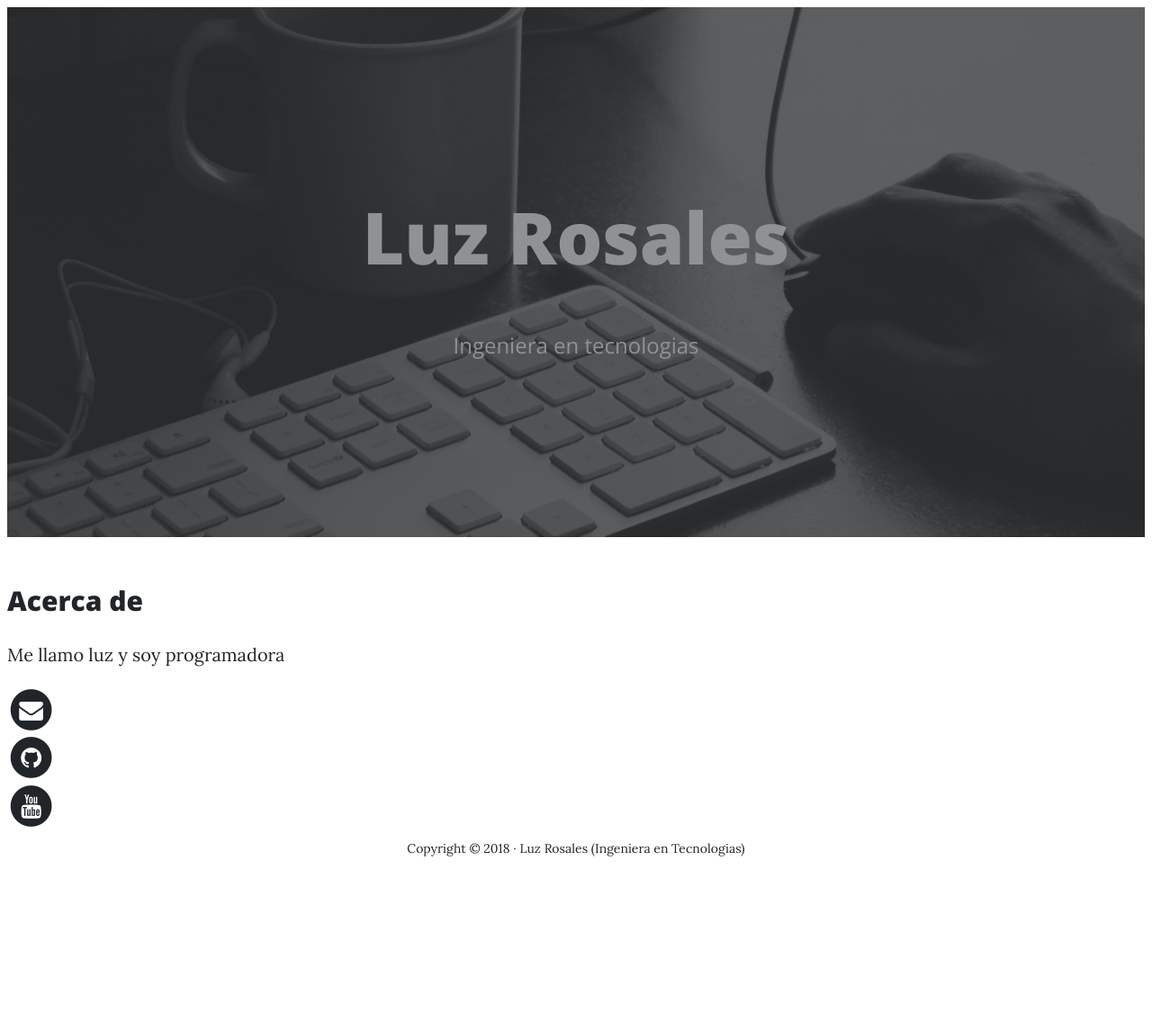
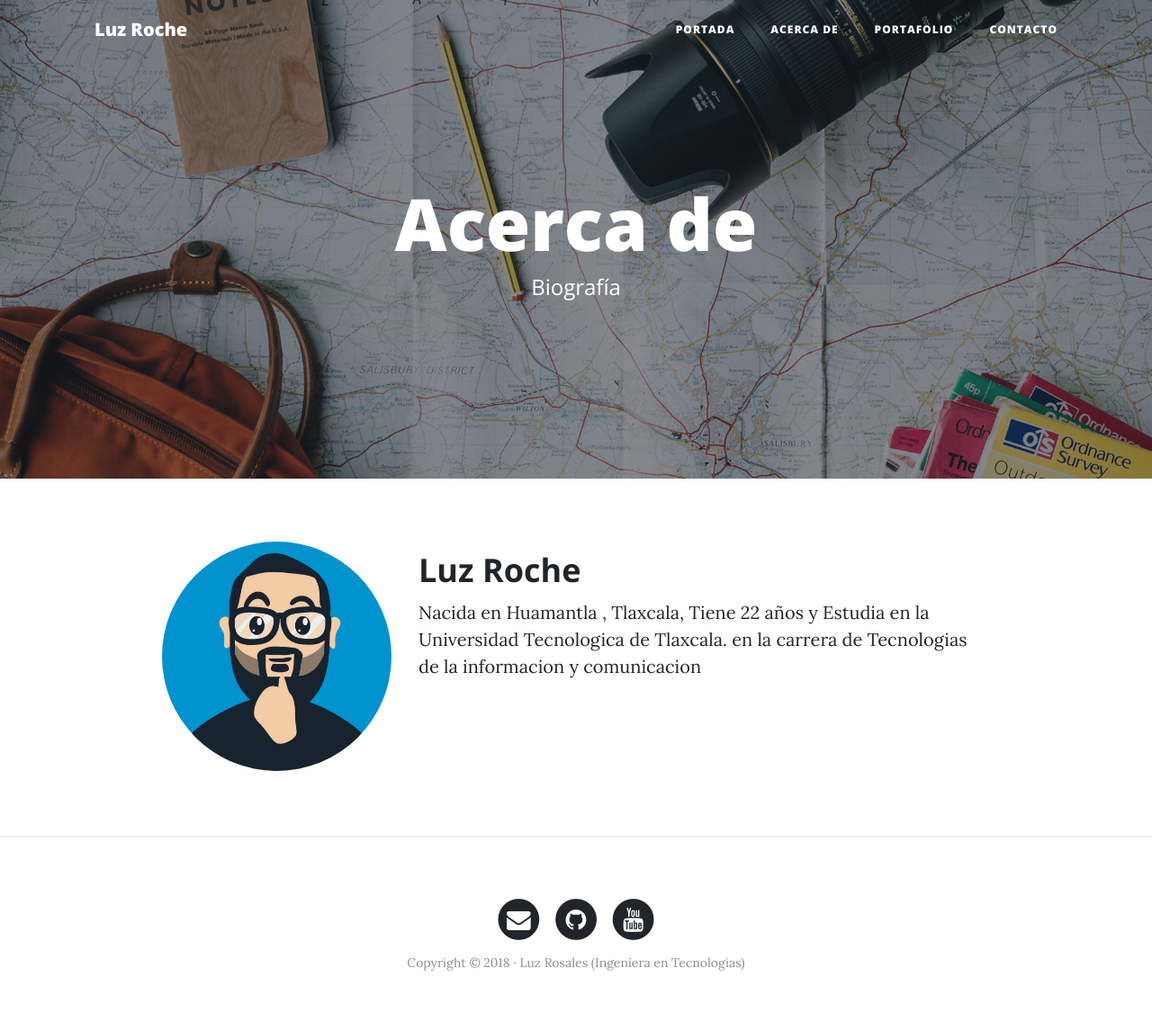
Before and after one commit to LuzRocha/MiPrimerWebPersonal, a Django app: page /about-me/ in a window 1280 px wide. Shown: the whole page at 90% size. Before the commit the page ends 952 px from the top, so only its background shows below. Run offline with Django 3.2, Linux system fonts and the light colour scheme; some libraries are stand-ins or nearby versions.

Commit message:
6to Avance

```diff
--- a/core/templates/core/about.html
+++ b/core/templates/core/about.html
@@ -1,10 +1,25 @@
+
 {% extends 'core/base.html' %}
 
 {% block tittle %}Acerca de{% endblock %}
 
-{% block content %}
-<h2>Acerca de</h2>
+{%block background%}{% load static %}{% static 'core/img/about-bg.jpg'%}{% endblock %}
+
+ {% block headers %}
+  <h1>Acerca de</h1>
+              <span class="subheading">Biografía</span>
+{% endblock %}
 
 
-<p>Me llamo luz y soy programadora</p)
+{% block content %}
+ <div class="row">
+      <div class="col-lg-3 col-md-4 offset-lg-1">
+        <img class="img-fluid avatar" src="{% static 'core/img/avatar.jpg'%}" alt="">
+    </div>
+    <div class="col-lg-7 col-md-8">
+    <h2 class="section-heading">Luz Roche</h2>
+    <p>Nacida en Huamantla , Tlaxcala, Tiene 22 años y Estudia en la Universidad Tecnologica de Tlaxcala.
+    en la carrera de Tecnologias de la informacion y comunicacion</p>
+    </div>
+</div>
 {% endblock %}
--- a/core/templates/core/base.html
+++ b/core/templates/core/base.html
@@ -6,15 +6,15 @@
     <meta charset="utf-8">
     <meta name="viewport" content="width=device-width, initial-scale=1, shrink-to-fit=no">
 
-    <title>{% block titl %}{% endblock %}  | Luz Rosales </title>
+    <title>{% block titl %}{% endblock %}  |Luz Rosales </title>
 
     <!-- Estilos y fuentes del template  -->
     {% load static %}
-    <link href="{% static 'core/vendor/bootstrap/css/bootstrap.min.css' % }" rel="stylesheet">
+    <link href="{% static 'core/vendor/bootstrap/css/bootstrap.min.css' %}" rel="stylesheet">
     <link href="{% static 'core/vendor/font-awesome.min.css' %}" rel="stylesheet" type="text/css">
     <link href='https://fonts.googleapis.com/css?family=Lora:400,700,400italic,700italic' rel='stylesheet' type='text/css'>
     <link href='https://fonts.googleapis.com/css?family=Open+Sans:300italic,400italic,600italic,700italic,800italic,400,300,600,700,800' rel='stylesheet' type='text/css'>
-    <link href="{% static 'core/vendor/css/clean-blog.min.css'%}" rel="stylesheet">
+    <link href="{% static 'core/css/clean-blog.min.css' %}" rel="stylesheet">
 
   </head>
 
@@ -23,39 +23,39 @@
     <!-- Navegación -->
     <nav class="navbar navbar-expand-lg navbar-light fixed-top" id="mainNav">
       <div class="container">
-        <a class="navbar-brand" href="{% url 'home'% }">Luz Rosales</a>
+        <a class="navbar-brand" href="{% url 'home' %}">Luz Roche</a>
         <button class="navbar-toggler navbar-toggler-right" type="button" data-toggle="collapse" data-target="#navbarResponsive" aria-controls="navbarResponsive" aria-expanded="false" aria-label="Toggle navigation">
+
           Menú
-          <i class="fa fa-bars"></i>
+       <i class="fa fa-bars"></i>
         </button>
         <div class="collapse navbar-collapse" id="navbarResponsive">
           <ul class="navbar-nav ml-auto">
             <li class="nav-item">
-              <a class="nav-link" href="{% url 'home'% }">Portada</a>
+              <a class="nav-link" href="{% url 'home' %}">Portada</a>
             </li>
             <li class="nav-item">
-              <a class="nav-link" href="{% url 'about'% }">Acerca de</a>
+              <a class="nav-link" href="{% url 'about' %}">Acerca de</a>
             </li>
             <li class="nav-item">
-              <a class="nav-link" href="{% url 'portfolio'% }">Portafolio</a>
+              <a class="nav-link" href="{% url 'portfolio' %}">Portafolio</a>
             </li>
             <li class="nav-item">
-              <a class="nav-link" href="{% url 'contact'% }">Contacto</a>
+              <a class="nav-link" href="{% url 'contact' %}">Contacto</a>
             </li>
           </ul>
         </div>
       </div>
     </nav>
-
     <!-- Cabecera -->
-    <header class="masthead" style="background-image: url('{% static 'core/img/home-bg.jpg'%}')">
+    <header class="masthead" style="background-image: url('{% block background %}{% endblock %}')">
     <div class="overlay"></div>
       <div class="container">
         <div class="row">
           <div class="col-lg-8 col-md-10 mx-auto">
             <div class="site-heading">
-              <h1>Luz Rosales</h1>
-              <span class="subheading">Ingeniera en tecnologias</span>
+              {% block headers %}{% endblock %}
+
             </div>
           </div>
         </div>
@@ -63,7 +63,14 @@
     </header>
 
     <!--contenido-->
-    {% block content %}{% endblock %}
+    <div class="container">
+      {% block content %}{% endblock %}
+      </div>
+
+     {% if request.path != "/" %}<hr> {% endif %}
+
+
+
     <!-- Pié de página -->
     <footer>
       <div class="container">
```
Also changed, not shown: core/templates/core/contact.html (+15 -7 lines), core/templates/core/home.html (+4 -4 lines), core/templates/core/portfolio.html (+31 -3 lines).
